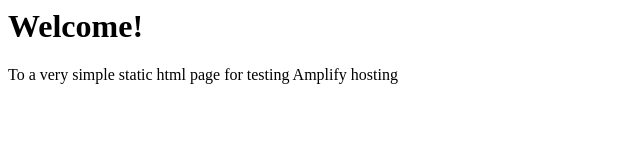
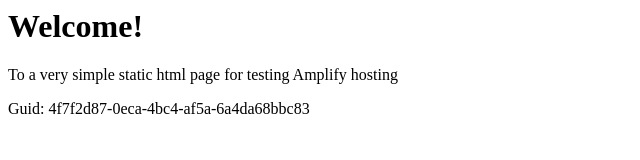
Before and after one commit to aws-aemilia-fra/Github-PR-Commit-Integration-Test-DoNotTouch-Gith-OKSLNVO2-v1-prod-eu-central-1, a website: page src/index.html in a window 1280 px wide. Shown: the whole page, without its empty margins (0-640 px from the left). Drawn offline with Linux system fonts and the light colour scheme.

Commit message:
commit from integ tests

```diff
--- a/src/index.html
+++ b/src/index.html
@@ -1,3 +1,5 @@
+
+
 <html lang="en">
 
 <head>
@@ -10,6 +12,6 @@
 <body>
     <h1>Welcome!</h1>
     <p>To a very simple static html page for testing Amplify hosting</p>
-</body>
+    <p>Guid: 4f7f2d87-0eca-4bc4-af5a-6a4da68bbc83</p></body>
 
 </html>
```
